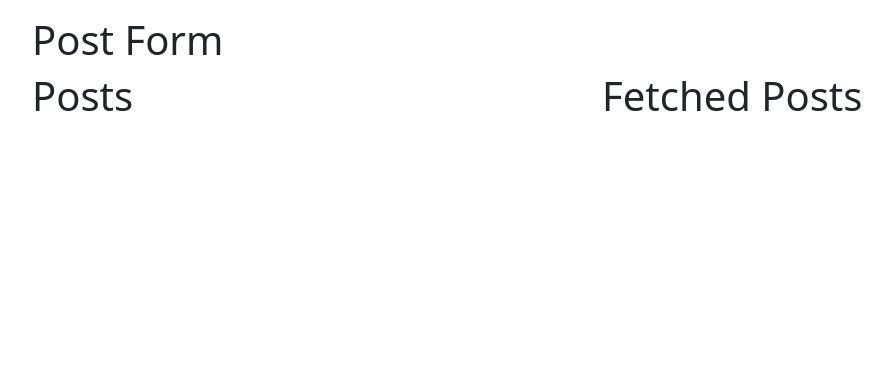
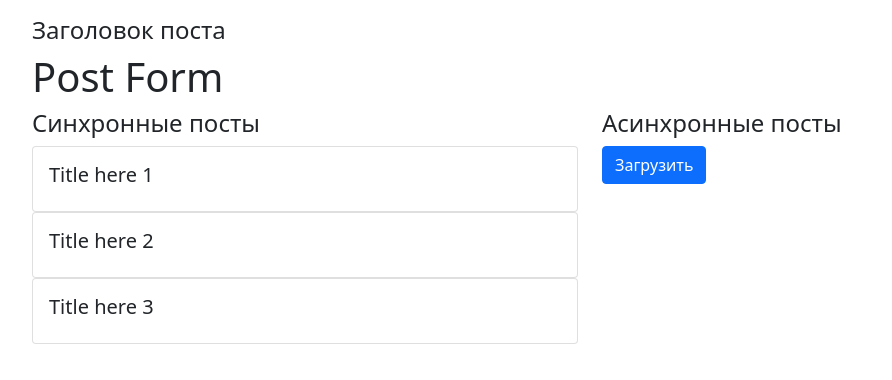
Before and after one commit to avramenkomy/react-redux, a React (Create React App) app: page / in a window 1280 px wide. Shown: the top 380 px of the page, without its empty margins (50-942 px from the left). Built offline with nearby package versions, Linux system fonts and the light colour scheme.

Commit message:
WIP: check render hardcode array in components

```diff
--- a/src/App.js
+++ b/src/App.js
@@ -8,15 +8,18 @@
     <div className="container pt-3">
       <div className="row">
           <div className="col">
+              <h4>Заголовок поста</h4>
               <PostForm />
           </div>
       </div>
       <div className="row">
           <div className="col">
-              <Posts />
+              <h4>Синхронные посты</h4>
+              <Posts posts={[1,2,3]}/>
           </div>
           <div className="col">
-              <FetchedPosts />
+              <h4>Асинхронные посты</h4>
+              <FetchedPosts posts={[]} />
           </div>
       </div>
     </div>
--- a/src/components/FetchedPosts.js
+++ b/src/components/FetchedPosts.js
@@ -1,9 +1,7 @@
 import React from 'react';
+import Post from "./Post";
 
-export default () => {
-  return (
-    <div>
-      <h1>Fetched Posts</h1>
-    </div>
-  )
+export default ({ posts }) => {
+  if (!posts.length) { return <button className="btn btn-primary">Загрузить</button>}
+  return posts.map(post => <Post post={ post } key={ post }/>)
 }
--- a/src/components/Post.js
+++ b/src/components/Post.js
@@ -1,9 +1,13 @@
 import React from 'react';
 
-export default () => {
+export default ({ post }) => {
   return (
-    <div>
-      <h1>Post</h1>
+    <div className="card">
+      <div className="card-body">
+        <h5 className="card-title">
+          Title here { post }
+        </h5>
+      </div>
     </div>
   )
 }
--- a/src/components/Posts.js
+++ b/src/components/Posts.js
@@ -1,9 +1,7 @@
 import React from 'react';
+import Post from "./Post";
 
-export default () => {
-  return (
-    <div>
-      <h1>Posts</h1>
-    </div>
-  )
+export default ({ posts }) => {
+  if (!posts.length) { return <p className="text-center">Постов пока нет!</p>}
+  return posts.map(post => <Post post={ post } key={ post }/>)
 }
```
